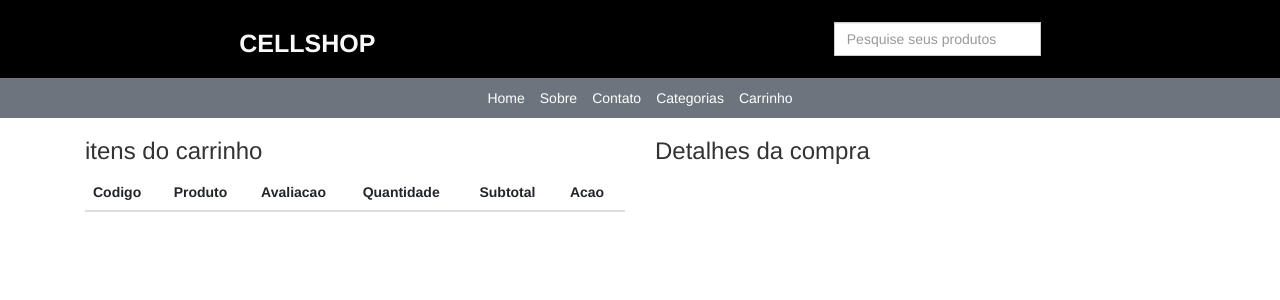
After one commit to JxVtrl/lojaproject, a Django app: page /checkout/ in a window 1280 px wide. The commit adds this page. Shown: the top 300 px of the page. Run offline with Django 4.2, Linux system fonts and the light colour scheme; lists and menus that the app fills with data are empty; some libraries are stand-ins or nearby versions.

Commit message:
creating buy button and final page

```diff
--- a/lojaapp/urls.py
+++ b/lojaapp/urls.py
@@ -12,4 +12,5 @@ urlpatterns = [
     path("meu-carro/", MeuCarroView.as_view(), name="meucarro"),
     path("manipular-carro/<int:cp_id>/", ManipularCarroView.as_view(), name="manipularcarro"),
     path("limpar-carro/", LimparCarroView.as_view(), name="limparcarro"),
+    path("checkout/", CheckoutView.as_view(), name="checkout"),
 ]
--- a/lojaapp/views.py
+++ b/lojaapp/views.py
@@ -93,6 +93,20 @@ class ManipularCarroView(View):
         return redirect("lojaapp:meucarro")
 
 
+class CheckoutView(TemplateView):
+    template_name = "processar.html"
+
+    def get_context_data(self, **kwargs):
+        context = super().get_context_data(**kwargs)
+        carro_id = self.request.session.get("carro_id", None)
+        if carro_id:
+            carro = Carro.objects.get(id=carro_id)
+        else:
+            carro = None
+        context['carro'] = carro
+        return context
+
+
 class LimparCarroView(View):
     def get(self, request, *args, **kwargs):
         carro_id = request.session.get("carro_id", None)
--- /dev/null
+++ b/templates/processar.html
@@ -0,0 +1,38 @@
+{% extends 'base.html' %} {% block content %}
+<div class="container">
+  <div class="row">
+    <div class="col-md-6">
+      <h3>itens do carrinho</h3>
+      <table class="table">
+        <thead>
+          <tr>
+            <th>Codigo</th>
+            <th>Produto</th>
+            <th>Avaliacao</th>
+            <th>Quantidade</th>
+            <th>Subtotal</th>
+            <th>Acao</th>
+          </tr>
+        </thead>
+        <tbody>
+          {% for cp in carro.carroproduto_set.all %}
+
+          <tr>
+            <td>{{ forloop.counter }}</td>
+            <td>{{ cp.produto.titulo }}</td>
+            <td>{{ cp.avaliacao_produto }}</td>
+            <td>{{ cp.quantidade}}</td>
+            <td>{{ cp.sub_total }}</td>
+          </tr>
+          {% endfor %}
+        </tbody>
+      </table>
+    </div>
+    <div class="col-md-6">
+      <h3>Detalhes da compra</h3>
+      <form action=""></form>
+    </div>
+  </div>
+</div>
+
+{% endblock %}
```
Also changed, not shown: templates/meucarro.html (+12 -0 lines), db.sqlite3.
